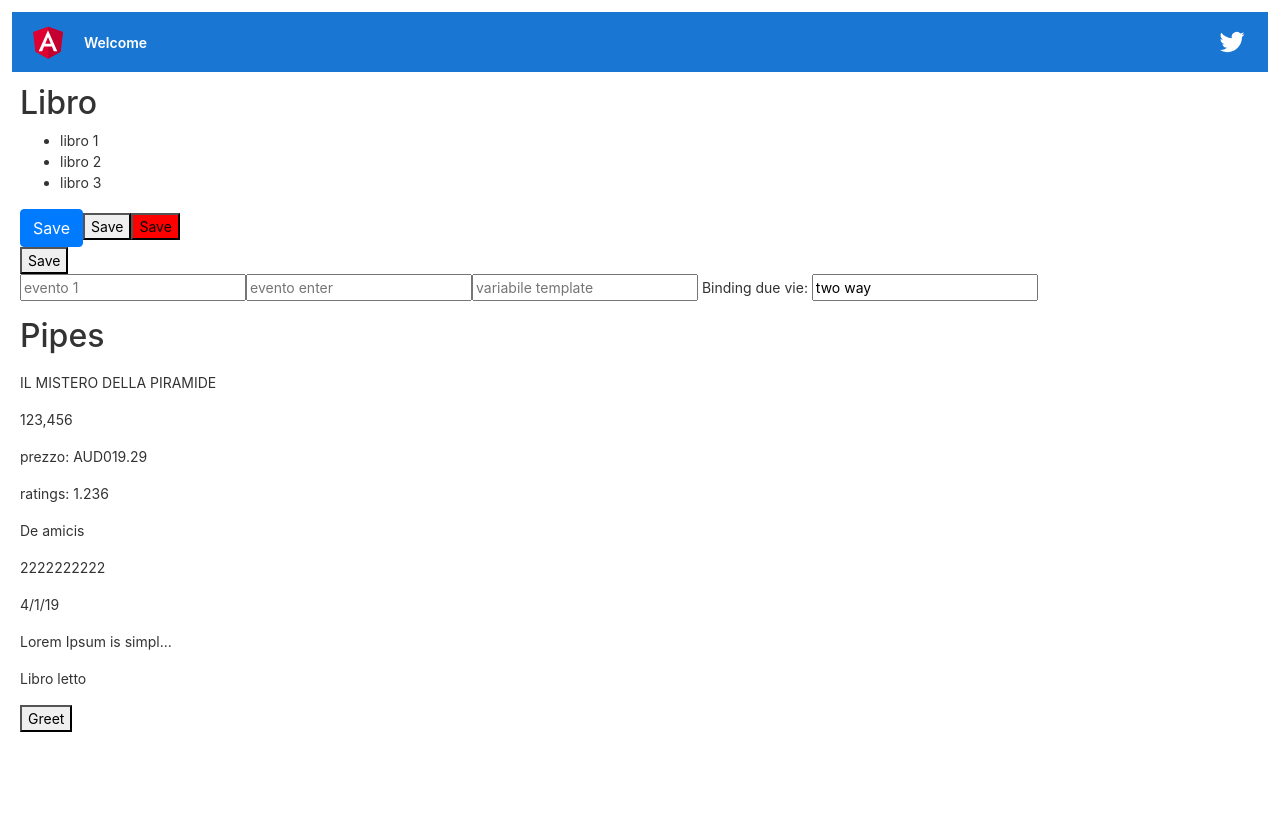
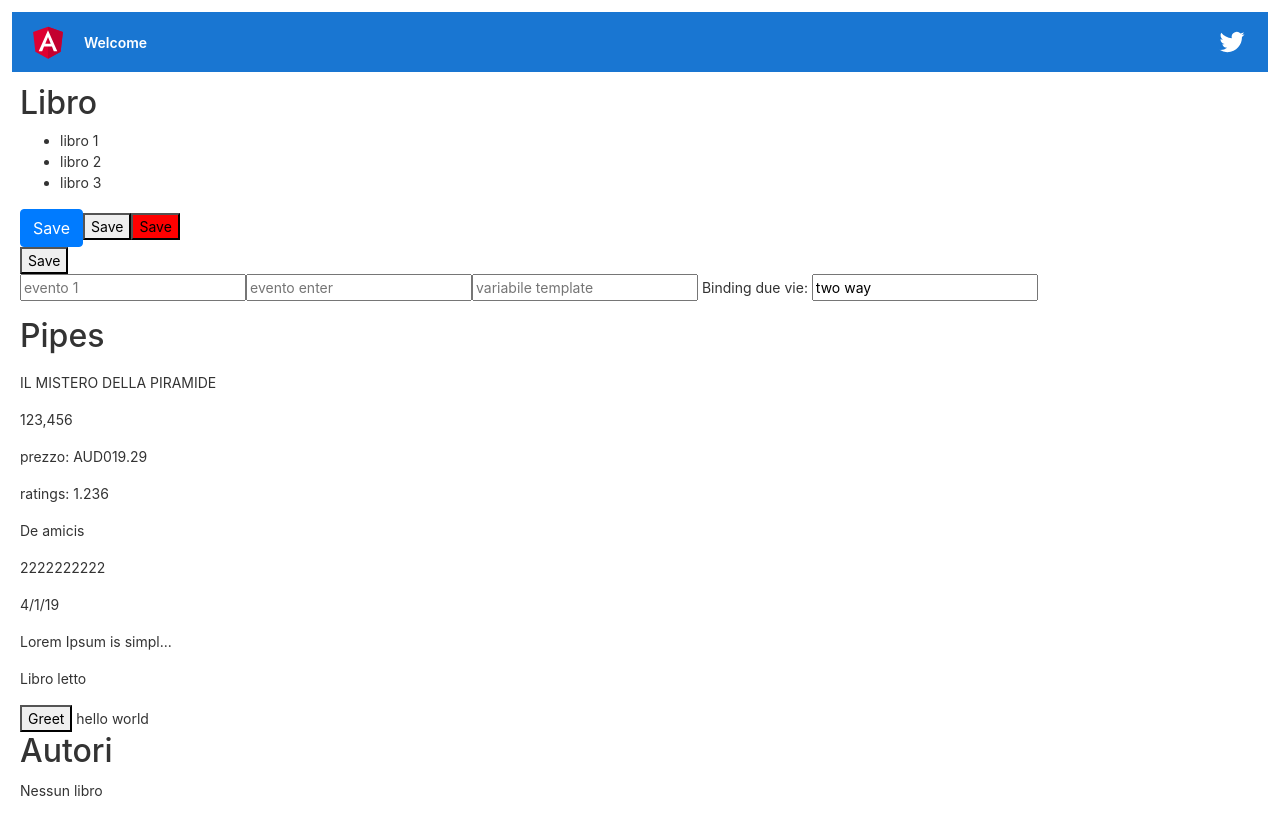
Before and after one commit to Pasquale02/front_end_libreria, an Angular app: page / in a window 1280 px wide. Before the commit the page ends 800 px from the top, so only its background shows below. Built offline with nearby package versions, Linux system fonts and the light colour scheme.

Commit message:
added ng-content; added ngif and ng-template
ngif e ng template

```diff
--- a/src/app/app.component.html
+++ b/src/app/app.component.html
@@ -326,7 +326,7 @@
   </a>
 </div>
 
-<app-libro [isRed]="libroLetto" (greetEvent)="greet()"></app-libro>
+<app-libro [isRed]="libroLetto" (greetEvent)="greet()"> hello world </app-libro>
 
 <!-- * * * * * * * * * * * * * * * * * * * * * * * * * * * * * * * -->
 <!-- * * * * * * * * * * * The content above * * * * * * * * * * * -->
@@ -336,4 +336,6 @@
 <!-- * * * * * * * * * * End of Placeholder * * * * * * * * * * * -->
 <!-- * * * * * * * * * * * * * * * * * * * * * * * * * * * * * * * -->
 
+<app-autore></app-autore>
+
 <router-outlet></router-outlet>
--- a/src/app/app.module.ts
+++ b/src/app/app.module.ts
@@ -6,12 +6,14 @@ import { AppComponent } from './app.component';
 import { LibroComponent } from './libro/libro.component';
 import {FormsModule} from '@angular/forms';
 import {CustomSummaryPipe} from './pipes/customSummary.pipe';
+import {AutoreComponent} from './autore/autore.component';
 
 @NgModule({
   declarations: [
     AppComponent,
     LibroComponent,
-    CustomSummaryPipe
+    CustomSummaryPipe,
+    AutoreComponent
   ],
   imports: [
     BrowserModule,
--- /dev/null
+++ b/src/app/autore/autore.component.html
@@ -0,0 +1,5 @@
+
+<h2> Autori</h2>
+<div *ngIf="libri.length > 0; then elencoLibri else noLibri">Lista libri</div>
+<ng-template #elencoLibri>Nessun libro</ng-template>
+<ng-template #noLibri>Nessun libro</ng-template>
--- /dev/null
+++ b/src/app/autore/autore.component.ts
@@ -0,0 +1,18 @@
+import {Component, OnInit} from '@angular/core';
+
+@Component({
+  selector: 'app-autore',
+  templateUrl: './autore.component.html',
+  styleUrls: ['./autore.component.css']
+})
+export class AutoreComponent implements OnInit {
+
+  constructor() {
+  }
+
+  libri = ['libro 1', 'libro 2'];
+
+  ngOnInit() {
+  }
+
+}
--- a/src/app/libro/libro.component.html
+++ b/src/app/libro/libro.component.html
@@ -40,3 +40,4 @@ Binding due vie:
 <p *ngIf="!isRed">Libro da leggere</p>
 
 <button (click)="callParentGreet()">Greet</button>
+<ng-content></ng-content>
```
Also changed, not shown: src/app/autore/autore.component.css (added), 1 other file (tests, documents, lock files or other folders).
